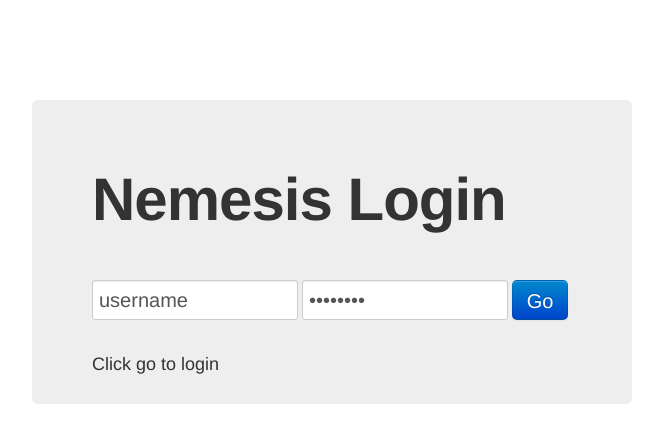
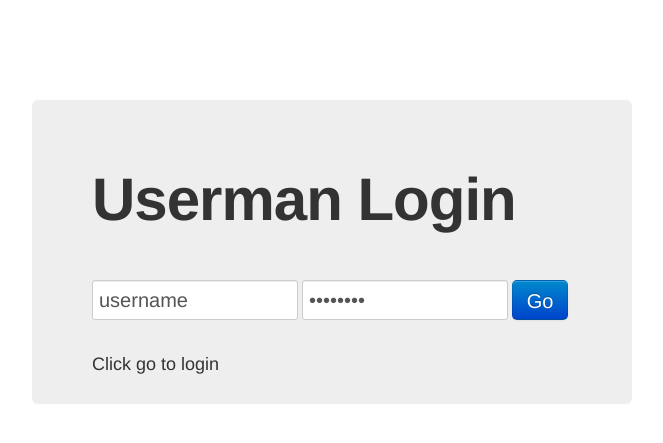
Before and after one commit to fables-tales/nemesis, a Flask app: page / in a window 1280 px wide. Shown: the top 443 px of the page, without its empty margins (308-971 px from the left). Run offline with Flask 2, Linux system fonts and the light colour scheme; some libraries are stand-ins or nearby versions.

Commit message:
Replace instances of the string nemesis with userman
Signed-off-by: Sam Phippen <samphippen@googlemail.com>

```diff
--- a/nemesis/templates/index.html
+++ b/nemesis/templates/index.html
@@ -1,7 +1,7 @@
 <html>
     <head>
         <title>
-            Nemesis
+            Student Robotics Userman
         </title>
         <link type="text/css" rel="stylesheet" href="static/css/bootstrap.css"></link>
         <script src="//ajax.googleapis.com/ajax/libs/jquery/1.8.2/jquery.min.js"></script>
@@ -87,7 +87,7 @@
     <body>
         <div class="container">
             <div class="hero-unit" id="login">
-                <h1>Nemesis Login</h1>
+                <h1>Userman Login</h1>
                 <br>
                 <div>
                     <input type="text" id="username" value="username"></input>
```
